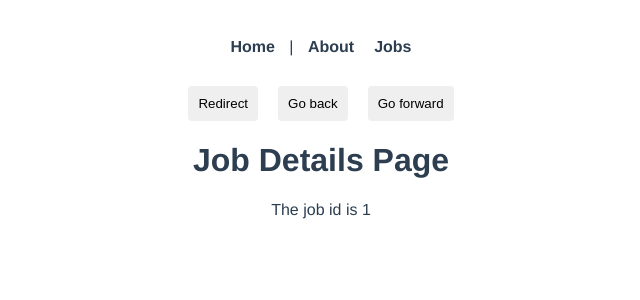
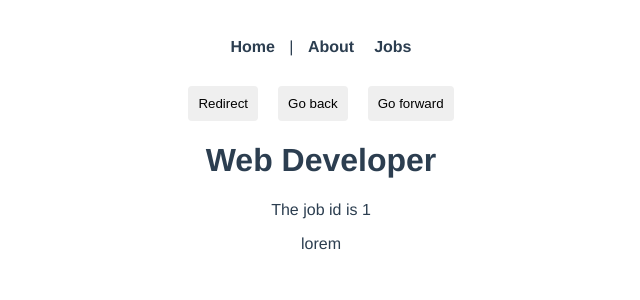
Before and after one commit to Jonnybuoy/vue-jobs-project, a Vue app: page /jobs/1 in a window 1280 px wide. Shown: the top 300 px of the page, without its empty margins (319-959 px from the left). Built offline with nearby package versions, Linux system fonts and the light colour scheme; data requests are answered from the project's data file.

Commit message:
Fetching data using json

```diff
--- /dev/null
+++ b/data/db.json
@@ -0,0 +1,7 @@
+{
+    "jobs": [
+        { "title": "Web Developer", "id": 1, "details": "lorem" },
+        { "title": "UX Designer", "id": 2, "details": "lorem" },
+        { "title": "App Developer", "id": 3, "details": "lorem" }
+    ]
+}
--- a/package.json
+++ b/package.json
@@ -8,6 +8,7 @@
   },
   "dependencies": {
     "core-js": "^3.8.3",
+    "json-server": "^0.17.3",
     "vue": "^3.2.13",
     "vue-router": "^4.0.3"
   },
--- a/src/views/jobs/JobDetails.vue
+++ b/src/views/jobs/JobDetails.vue
@@ -1,11 +1,29 @@
 <template>
-  <h1>Job Details Page</h1>
-  <p>The job id is {{ id }}</p>
+<div v-if="job">
+    <h1>{{ job.title }}</h1>
+    <p>The job id is {{ id }}</p>
+    <p>{{ job.details }}</p>
+</div>
+<div v-else>
+  <p>Loading job details...</p>
+</div>
+
 </template>
 
 <script>
 export default {
     props: ['id'],
+    data() {
+      return {
+        job: null
+      }
+    },
+    mounted() {
+        fetch(' http://localhost:3000/jobs/' + this.id)
+            .then(res => res.json())
+            .then(data => this.job = data)
+            .catch(err => console.log(err.message))
+    }
     // data() {
     //     return {
     //         id: this.$route.params.id
--- a/src/views/jobs/Jobs.vue
+++ b/src/views/jobs/Jobs.vue
@@ -1,22 +1,31 @@
 <template>
     <h1>Jobs</h1>
-    <div v-for="job in jobs" :key="job.id" class="job">
+    <div v-if="jobs.length">
+        <div v-for="job in jobs" :key="job.id" class="job">
         <router-link :to="{ name: 'JobDetails', params: {id: job.id}}">
             <h2>{{ job.title }}</h2>
         </router-link>
+        </div>
     </div>
+    <div v-else>
+        <p>Loading jobs....</p>
+
+    </div>
+
 </template>
 
 <script>
 export default {
     data() {
         return {
-            jobs: [
-                {title: 'Web Developer', id: 1, details: 'lorem'},
-                {title: 'UX Designer', id: 2, details: 'lorem'},
-                {title: 'App Developer', id: 3, details: 'lorem'},
-            ]
+            jobs: []
         }
+    },
+    mounted() {
+        fetch(' http://localhost:3000/jobs')
+            .then(res => res.json())
+            .then(data => this.jobs = data)
+            .catch(err => console.log(err.message))
     }
 
 }
```
Also changed, not shown: 1 other file (tests, documents, lock files or other folders).
